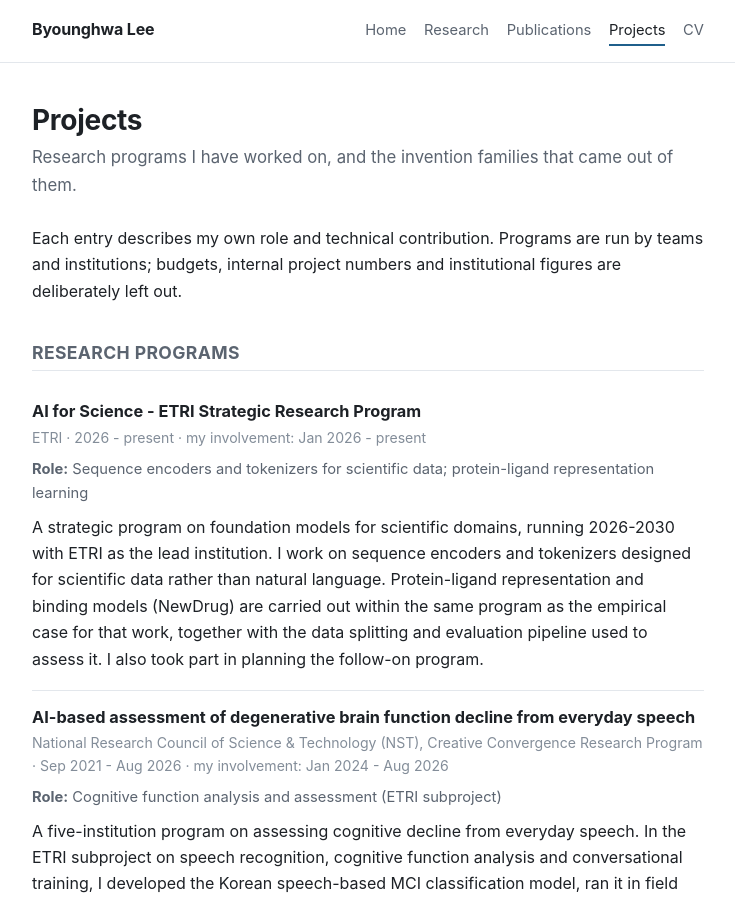
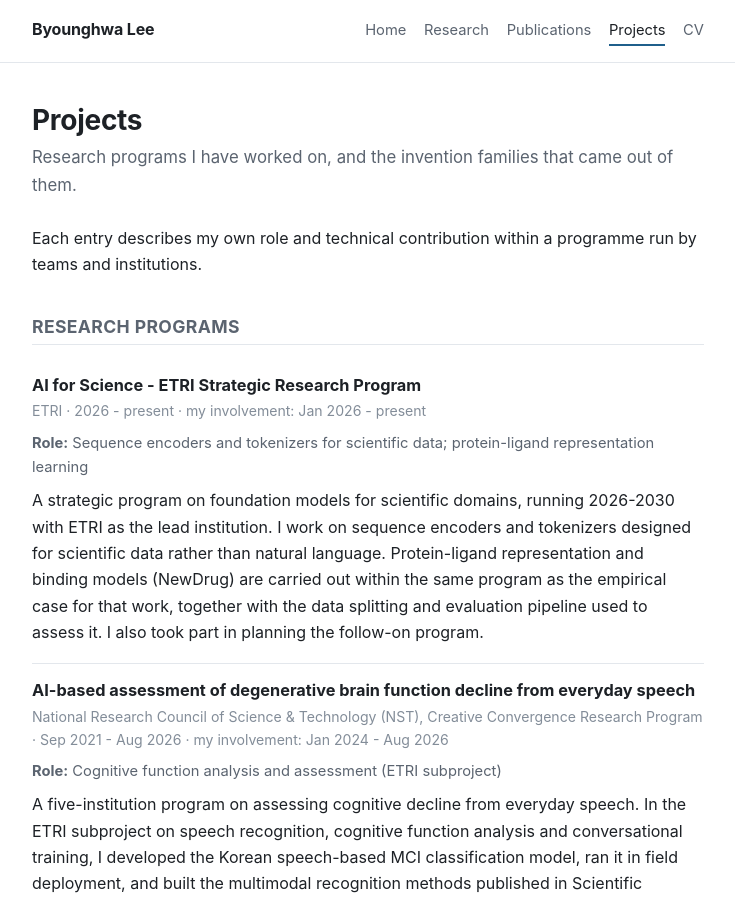
Before and after one commit to bh0903lee/bh0903lee.github.io, a Jekyll site: the page built from projects.md, in a window 1280 px wide and 900 px high. Shown: the whole window, without its empty margins (272-1007 px from the left). Built offline with Jekyll 4.4.1, drawn with Linux system fonts in a browser that asks for light colours; some of the changed text lies outside the part shown.

Commit message:
Drop sentences that describe what the site omits

```diff
--- a/projects.md
+++ b/projects.md
@@ -6,9 +6,8 @@
 description: Research programs and patents of Byounghwa Lee at ETRI and Samsung Research.
 ---
 
-Each entry describes my own role and technical contribution. Programs are run by
-teams and institutions; budgets, internal project numbers and institutional
-figures are deliberately left out.
+Each entry describes my own role and technical contribution within a programme
+run by teams and institutions.
 
 ## Research programs
 
@@ -35,9 +34,7 @@
 
 ## Patents
 
-Invention families in which I am the first inventor. Status is as confirmed in
-September 2026 against filing and registration documents; public patent
-databases lag official registers, so the numbers below are the verified ones.
+Invention families in which I am the first inventor, as of September 2026.
 
 {% for pt in site.data.patents %}
 <div class="card">
@@ -57,6 +54,5 @@
 {% endfor %}
 
 <p class="foot-meta">
-  I am also a co-inventor on further filings where I am not the first inventor;
-  those are not counted in the families above.
+  I am also a co-inventor on further filings led by others.
 </p>
```
Also changed, not shown: publications.md (+0 -2 lines).
